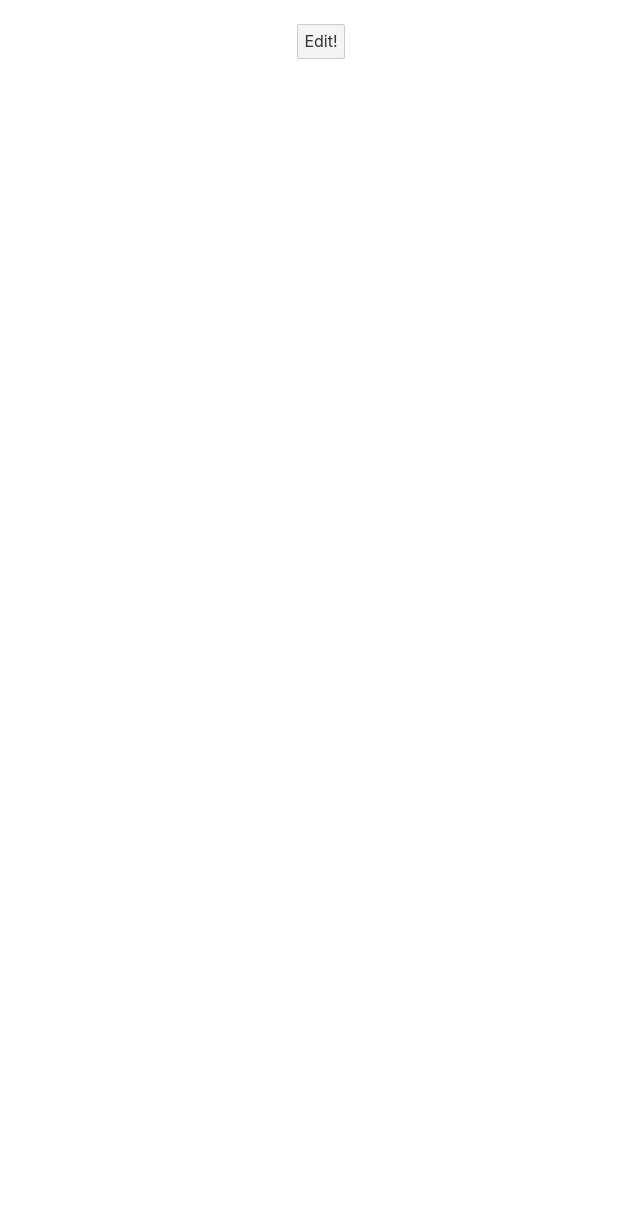
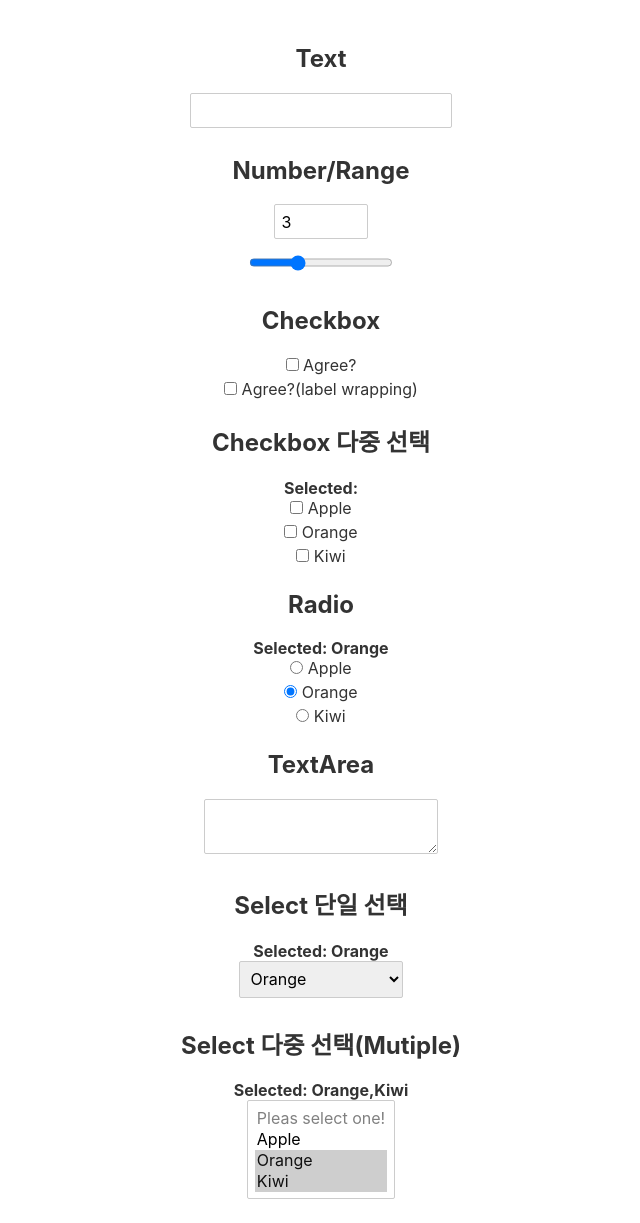
Before and after one commit to HongKeunAhn/Svelte, a Svelte app: page / in a window 1280 px wide. Shown: the whole page, without its empty margins (319-959 px from the left). Before the commit the page ends 800 px from the top, so only its background shows below. Built offline with nearby package versions, Linux system fonts and the light colour scheme.

Commit message:
입력요소 바인딩 패턴 정리

```diff
--- a/src/App.svelte
+++ b/src/App.svelte
@@ -1,23 +1,107 @@
 <script>
-  import { tick } from 'svelte';
-
-  let isShow = false;
-  let inputEl;
-
-  async function toggle() {
-    isShow = !isShow;
-    await tick();
-    // const inputEl = document.querySelector('input');
-    inputEl && inputEl.focus();
-  }
+  let text = '';
+  let number = 3;
+  let checked = false;
+  let fruits = ['Apple', 'Orange', 'Kiwi'];
+  let selectedFruits = [];
+  let group = 'Orange';
+  let textarea = '';
+  let select = 'Orange';
+  let multipleSelect = ['Orange', 'Kiwi'];
 </script>
 
 <main>
-  <button on:click={toggle}>Edit!</button>
+  <!-- let text = ''; -->
+  <section>
+    <h2>Text</h2>
+    <input type="text" bind:value={text} />
+  </section>
 
-  {#if isShow}
-    <input type="text" bind:this={inputEl} />
-  {/if}
+  <!-- let number = 3; -->
+  <section>
+    <h2>Number/Range</h2>
+    <div>
+      <input type="number" bind:value={number} min="0" max="10" />
+    </div>
+    <div>
+      <input type="range" bind:value={number} min="0" max="10" />
+    </div>
+  </section>
+
+  <!-- let checkbox = false; -->
+  <section>
+    <h2>Checkbox</h2>
+    <input type="checkbox" bind:checked /> Agree?
+    <label><input type="checkbox" bind:checked /> Agree?(label wrapping)</label>
+  </section>
+
+  <!--
+    let fruits = ['Apple', 'Orange', 'Kiwi'];
+    let selectedFruits = [];
+  -->
+  <section>
+    <h2>Checkbox 다중 선택</h2>
+    <strong>Selected: {selectedFruits}</strong>
+    {#each fruits as fruit}
+      <label>
+        <input type="checkbox" value={fruit} bind:group={selectedFruits} />
+        {fruit}
+      </label>
+    {/each}
+  </section>
+
+  <!-- let group = 'Orange';  -->
+  <section>
+    <h2>Radio</h2>
+    <!-- <input type="radio" value="Apple" bind:group /> Apple
+    <input type="radio" value="Orange" bind:group /> Orange
+    <input type="radio" value="Kiwi" bind:group /> Kiwi -->
+    <strong>Selected: {group}</strong>
+    <label>
+      <input type="radio" value="Apple" bind:group /> Apple
+    </label>
+    <label>
+      <input type="radio" value="Orange" bind:group /> Orange
+    </label>
+    <label>
+      <input type="radio" value="Kiwi" bind:group /> Kiwi
+    </label>
+  </section>
+
+  <!-- let textarea = '';  -->
+  <section>
+    <h2>TextArea</h2>
+    <pre>{textarea}</pre>
+    <textarea bind:value={textarea} />
+  </section>
+
+  <!-- let select = 'Orange';  -->
+  <section>
+    <h2>Select 단일 선택</h2>
+    <strong>Selected: {select}</strong>
+    <div>
+      <select bind:value={select}>
+        <option disabled value="">Pleas select one!</option>
+        <option value="Apple">Apple</option>
+        <option value="Orange">Orange</option>
+        <option value="Kiwi">Kiwi</option>
+      </select>
+    </div>
+  </section>
+
+  <!-- let multipleSelect = ['Orange', 'Kiwi']; -->
+  <section>
+    <h2>Select 다중 선택(Mutiple)</h2>
+    <strong>Selected: {multipleSelect}</strong>
+    <div>
+      <select multiple bind:value={multipleSelect}>
+        <option disabled value="">Pleas select one!</option>
+        <option value="Apple">Apple</option>
+        <option value="Orange">Orange</option>
+        <option value="Kiwi">Kiwi</option>
+      </select>
+    </div>
+  </section>
 </main>
 
 <style>
```
